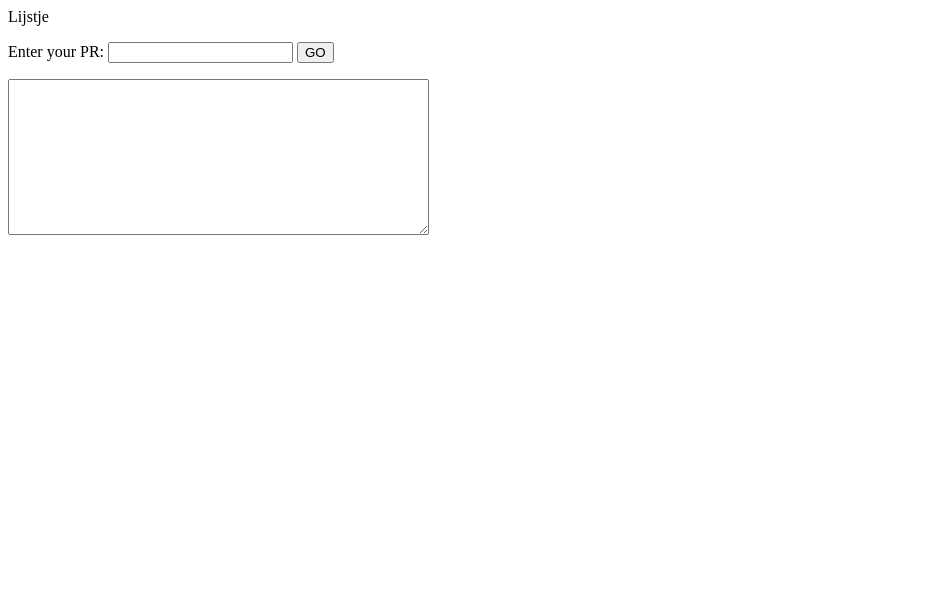
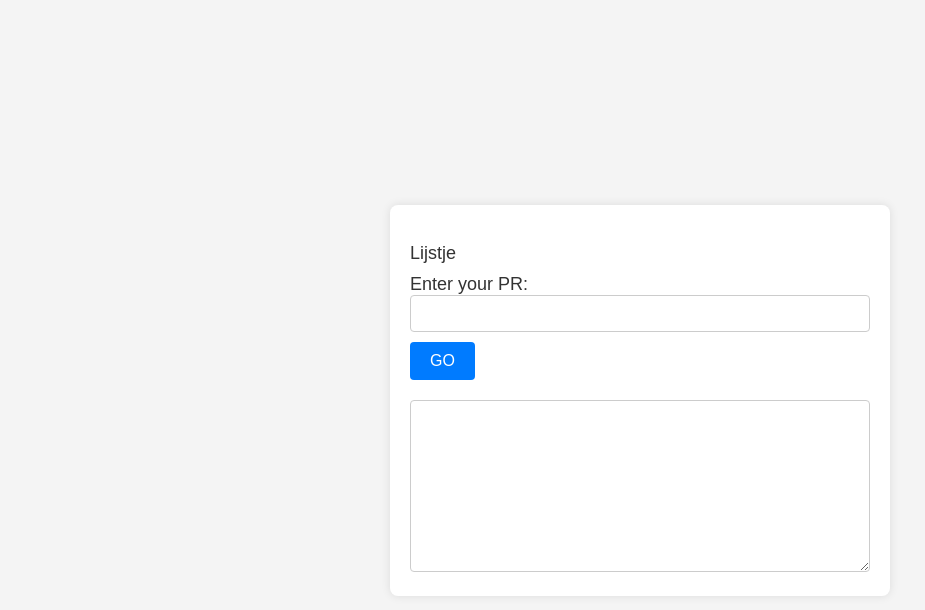
Before and after one commit to marvindinneweth/marvindinneweth.github.io, a plain HTML site: page index.html in a window 1280 px wide. Shown: the whole page, without its empty margins (0-925 px from the left). Drawn offline with nearby package versions, Linux system fonts and the light colour scheme.

Commit message:
Update index.html

```diff
--- a/index.html
+++ b/index.html
@@ -1,5 +1,74 @@
+<!DOCTYPE html>
+<html lang="en">
 <head>
+  <meta charset="UTF-8">
+  <meta name="viewport" content="width=device-width, initial-scale=1.0">
+  <title>PR Input</title>
   <script src="https://ajax.googleapis.com/ajax/libs/jquery/3.7.1/jquery.min.js"></script>
+  <style>
+    body {
+      font-family: Arial, sans-serif;
+      background-color: #f4f4f4;
+      margin: 0;
+      padding: 0;
+      display: flex;
+      justify-content: center;
+      align-items: center;
+      height: 100vh;
+    }
+
+    div {
+      background: #fff;
+      padding: 20px;
+      border-radius: 8px;
+      box-shadow: 0 0 10px rgba(0, 0, 0, 0.1);
+      max-width: 500px;
+      width: 100%;
+      box-sizing: border-box;
+    }
+
+    label, p {
+      font-size: 18px;
+      margin-bottom: 10px;
+      color: #333;
+    }
+
+    input[type="text"] {
+      width: calc(100% - 22px);
+      padding: 10px;
+      border: 1px solid #ccc;
+      border-radius: 4px;
+      margin-bottom: 10px;
+    }
+
+    button {
+      background-color: #007BFF;
+      color: white;
+      padding: 10px 20px;
+      border: none;
+      border-radius: 4px;
+      cursor: pointer;
+      font-size: 16px;
+    }
+
+    button:hover {
+      background-color: #0056b3;
+    }
+
+    textarea {
+      width: calc(100% - 22px);
+      padding: 10px;
+      border: 1px solid #ccc;
+      border-radius: 4px;
+      margin-top: 10px;
+    }
+
+    #output {
+      font-size: 16px;
+      color: #007BFF;
+      margin-top: 10px;
+    }
+  </style>
 </head>
 <body>
   <div>
@@ -7,8 +76,9 @@
     <label>Enter your PR:</label>
     <input type="text" id="input">
     <button id="button">GO</button>
-    <p></p>
+    <p id="output"></p>
     <textarea rows="10" cols="50"></textarea>
   </div>
   <script src="script.js"></script>
 </body>
+</html>
```
